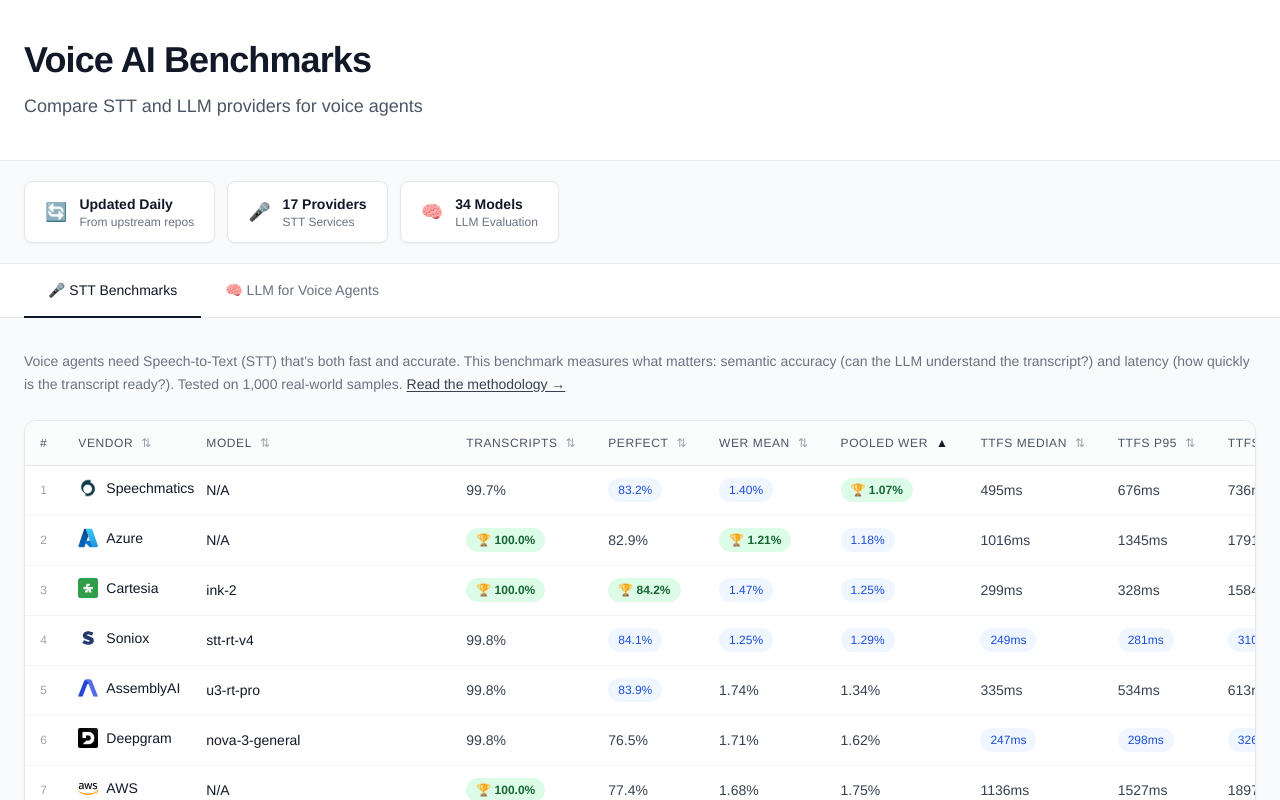
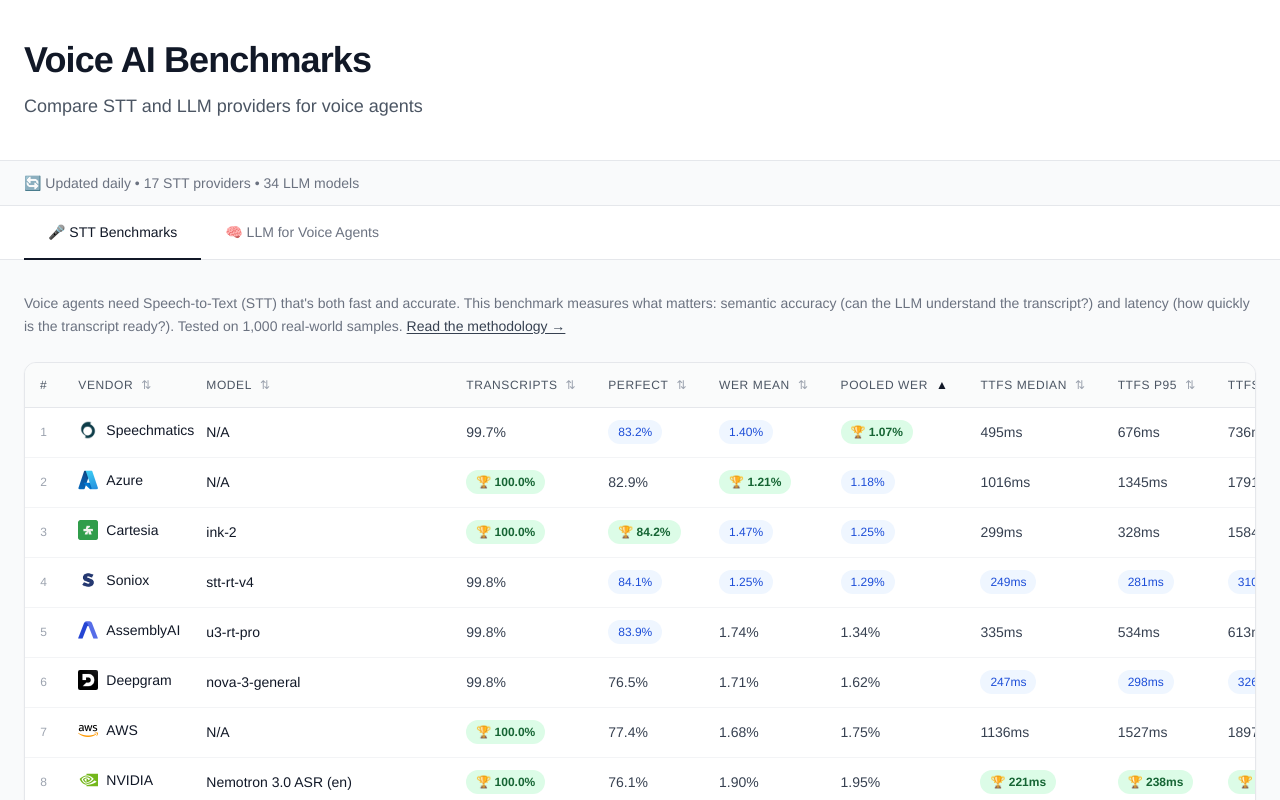
Before and after one commit to wirjo/voice-ai-benchmarks, a Next.js app: page /voice-ai-benchmarks/ in a window 1280 px wide. Shown: the top 800 px of the page. Built offline with nearby package versions, Linux system fonts and the light colour scheme; a web font is replaced by a local one.

Commit message:
ui: replace stat cards with inline text

```diff
--- a/pages/index.js
+++ b/pages/index.js
@@ -271,12 +271,12 @@
           </div>
         </header>
 
-        {/* Stats Bar */}
-        <div className="bg-gray-50 border-b border-gray-200 px-6 py-5">
-          <div className="max-w-7xl mx-auto flex flex-wrap gap-3">
-            <StatCard icon="🔄" value="Updated Daily" label="From upstream repos" />
-            <StatCard icon="🎤" value={`${sttData.length} Providers`} label="STT Services" />
-            <StatCard icon="🧠" value={`${llmData.length} Models`} label="LLM Evaluation" />
+        {/* Stats - inline */}
+        <div className="bg-gray-50 border-b border-gray-200 px-6 py-3">
+          <div className="max-w-7xl mx-auto">
+            <p className="text-sm text-gray-500">
+              🔄 Updated daily • {sttData.length} STT providers • {llmData.length} LLM models
+            </p>
           </div>
         </div>
 
```
